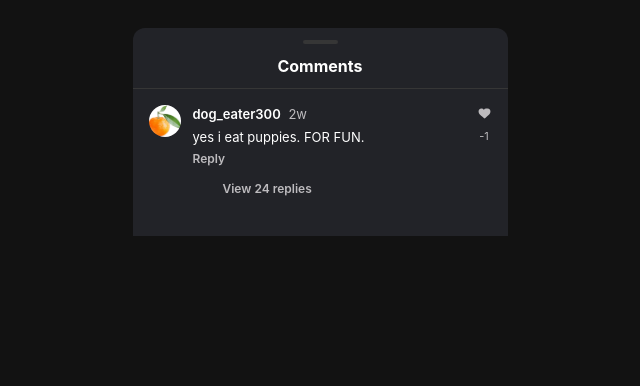
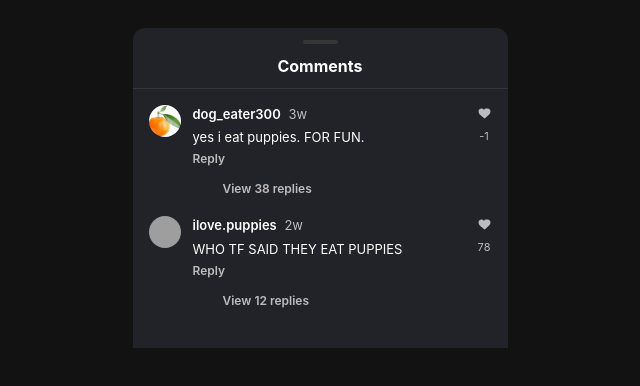
Before and after one commit to kou1gn/stackblitz-instagram-screenshot-maker, a website: page index.html in a window 1280 px wide. Shown: the whole page, without its empty margins (320-960 px from the left). Drawn offline with Linux system fonts and the light colour scheme; grey boxes are pictures that could not be loaded.

Commit message:
added sec comment

```diff
--- a/index.html
+++ b/index.html
@@ -24,7 +24,7 @@
           <div class="comment-main">
             <div class="comment-text">
               <span class="username" contenteditable="true">dog_eater300</span>
-              <span class="comment-time" contenteditable="true">2w</span>
+              <span class="comment-time" contenteditable="true">3w</span>
               <p class="text" contenteditable="true">yes i eat puppies. FOR FUN.</p>
             </div>
 
@@ -33,7 +33,7 @@
             </div>
 
              <div class="view-replies">
-              <span contenteditable="true">View 24 replies</span>
+              <span contenteditable="true">View 38 replies</span>
             </div>
 
           </div>
@@ -45,6 +45,36 @@
             <span class="like-count" contenteditable="true">-1</span>
           </div>
         </div>
+        <!-- sec comment -->
+        <div class="comment-row">
+          <div class="profile-pic">
+            <img src="apple.png" id="avatar-preview" onclick="triggerUpload()" alt="avatar" title="Click to change photo">
+          </div>
+
+          <div class="comment-main">
+            <div class="comment-text">
+              <span class="username" contenteditable="true">ilove.puppies</span>
+              <span class="comment-time" contenteditable="true">2w</span>
+              <p class="text" contenteditable="true">WHO TF SAID THEY EAT PUPPIES</p>
+            </div>
+
+            <div class="comment-footer">
+              <span class="footer-action">Reply</span>
+            </div>
+
+             <div class="view-replies">
+              <span contenteditable="true">View 12 replies</span>
+            </div>
+
+          </div>
+          <div class="comment-side">
+            <div class="heart-icon">
+               <svg aria-label="Like" height="15" viewBox="0 0 24 24" width="15"><path d="M16.792 3.904A4.989 4.989 0 0121.5 9.122c0 3.072-2.652 4.959-5.197 7.222-2.512 2.243-3.865 3.469-4.303 3.752-.477-.309-2.143-1.823-4.303-3.752C5.141 14.072 2.5 12.194 2.5 9.122a4.989 4.989 0 014.708-5.218 4.21 4.21 0 013.675 1.941c.03.044.06.091.087.141.03-.05.059-.097.087-.141a4.21 4.21 0 013.735-1.941z"></path></svg>
+            </div>
+
+            <span class="like-count" contenteditable="true">78</span>
+          </div>
+        </div>
       </div>
     </div>
       <input type="file" id="image-input" accept="image/*" style="display: none;" onchange="updateImage(this)">
```
Also changed, not shown: 1 other file.
